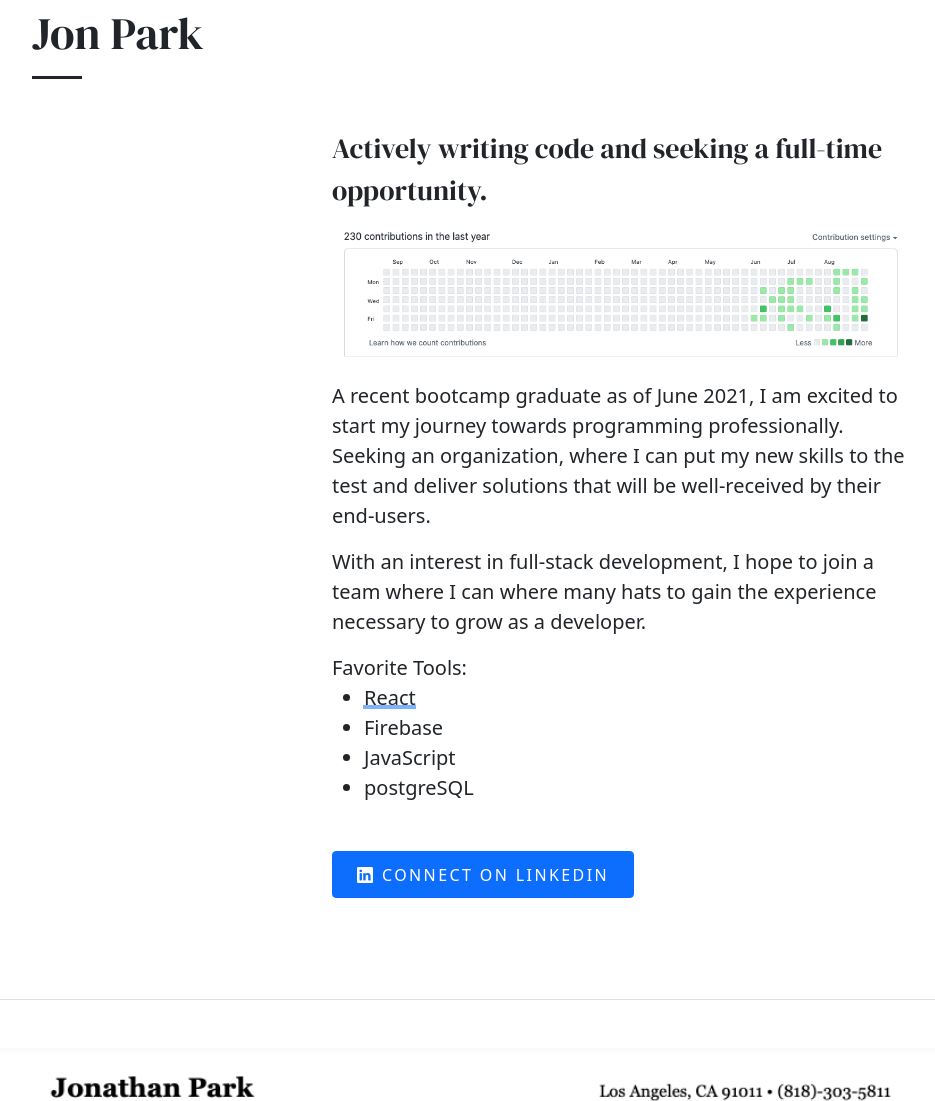
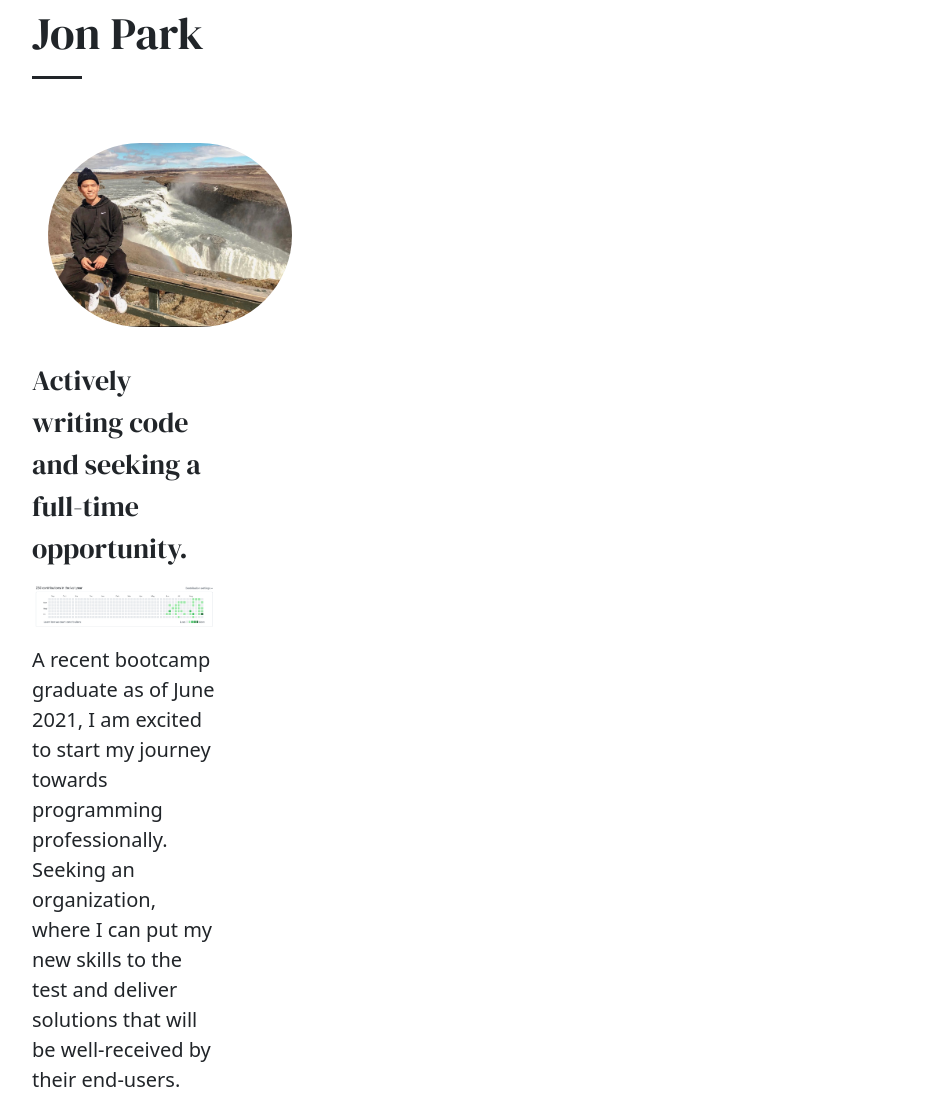
Before and after one commit to JPark-2020/PortfolioWebsite, a plain HTML site: page index.html in a window 1280 px wide. Shown: the part 1405-2506 px from the top of the page, without its empty margins (170-1105 px from the left). Drawn offline with nearby package versions, Linux system fonts and the light colour scheme.

Commit message:
Update index.html

```diff
--- a/index.html
+++ b/index.html
@@ -181,6 +181,8 @@
 
       <div class='row flex-row'>
         <div class='col-sm-4'>
+          <div class='p-3 sticky-top' style='top: 85px;'>
+            <img src="images/profile.jpeg" class='circle mb-3'>
         </div>
         <div class='col-sm-8'>
           <blockquote>Actively writing code and seeking a full-time opportunity.</blockquote>
```
